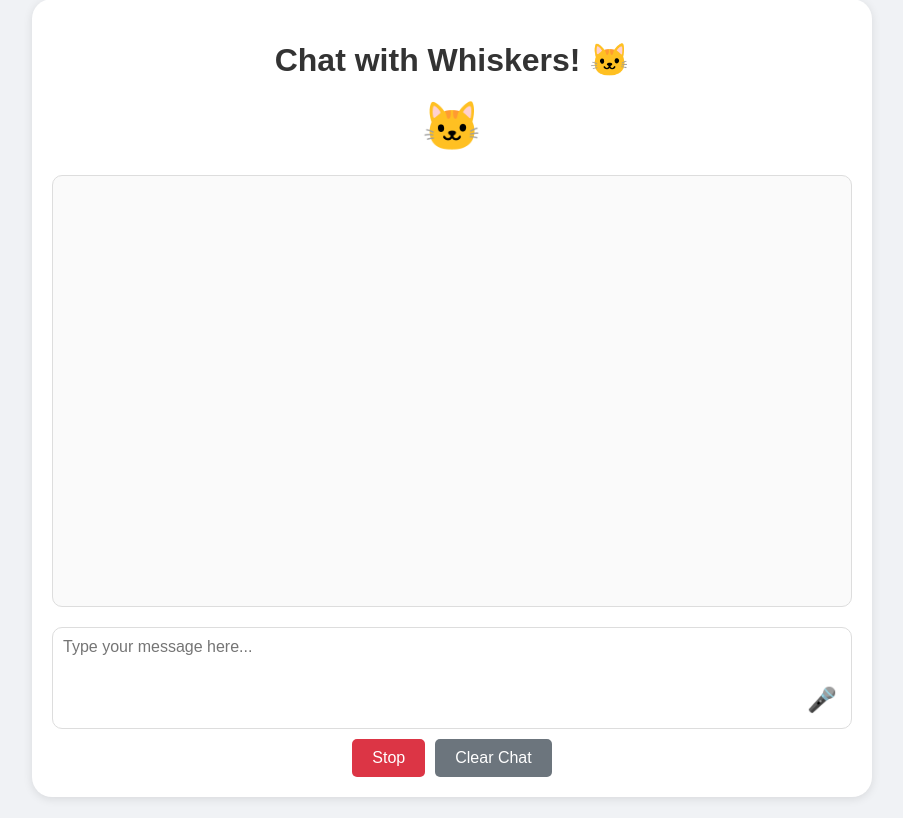
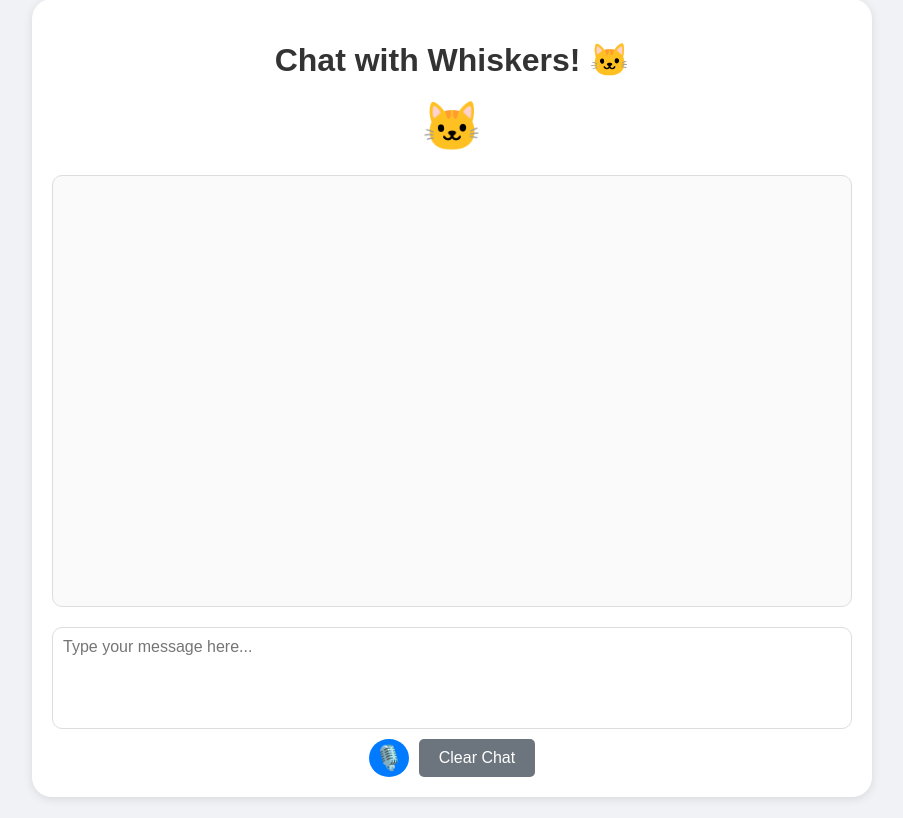
Before and after one commit to hnvt1989/kid_chat, a Flask app: page / in a window 1280 px wide. Shown: the part 22-840 px from the top of the page, without its empty margins (188-1091 px from the left). Run offline with Flask 3, Linux system fonts and the light colour scheme.

Commit message:
Remove stop button and adjust UI

```diff
--- a/static/styles.css
+++ b/static/styles.css
@@ -76,7 +76,6 @@ textarea {
     width: 100%;
     height: 80px;
     padding: 10px;
-    padding-right: 50px;
     border: 1px solid #ddd;
     border-radius: 10px;
     resize: none;
@@ -85,16 +84,14 @@ textarea {
 }
 
 .mic-button {
-    position: absolute;
-    right: 10px;
-    bottom: 10px;
-    background: none;
+    background: #007bff;
+    color: white;
     border: none;
     font-size: 24px;
     cursor: pointer;
     padding: 5px;
     border-radius: 50%;
-    transition: all 0.3s ease;
+    transition: background-color 0.3s;
 }
 
 .mic-button:hover {
@@ -143,10 +140,6 @@ button {
     color: white;
 }
 
-#stop {
-    background: #dc3545;
-    color: white;
-}
 
 #clear {
     background: #6c757d;
--- a/templates/index.html
+++ b/templates/index.html
@@ -30,12 +30,11 @@
         <div class="input-container">
             <div class="input-wrapper">
                 <textarea id="message" placeholder="Type your message here..." maxlength="200" readonly></textarea>
-                <button id="mic" class="mic-button" title="Click to start/stop listening">
-                    🎤
-                </button>
             </div>
             <div class="buttons">
-                <button id="stop" disabled>Stop</button>
+                <button id="mic" class="mic-button" title="Click to start/stop listening">
+                    🎙️
+                </button>
                 <button id="clear">Clear Chat</button>
             </div>
         </div>
@@ -44,7 +43,6 @@
     <script>
     const chatbox = document.getElementById('chatbox');
     const messageInput = document.getElementById('message');
-    const stopBtn = document.getElementById('stop');
     const clearBtn = document.getElementById('clear');
     const micBtn = document.getElementById('mic');
     const loading = document.getElementById('loading');
@@ -60,7 +58,6 @@
     // Audio playback control
     let currentAudio = null;
     let isSpeaking = false;
-    let isConversationActive = false;
 
     // Check if browser supports speech recognition
     const SpeechRecognition = window.SpeechRecognition || window.webkitSpeechRecognition;
@@ -156,9 +153,6 @@
         }
     }, { once: true });
 
-    function updateStopButton() {
-        stopBtn.disabled = !isConversationActive;
-    }
 
     if (SpeechRecognition) {
         recognition = new SpeechRecognition();
@@ -169,8 +163,7 @@
         recognition.onstart = () => {
             micBtn.classList.add('listening');
             isListening = true;
-            isConversationActive = true;
-            updateStopButton();
+
             messageInput.placeholder = "Listening...";
         };
 
@@ -215,8 +208,6 @@
             }
             micBtn.classList.remove('listening');
             isListening = false;
-            isConversationActive = false;
-            updateStopButton();
             addMessage('Sorry, I had trouble understanding you. Please try again.');
         };
     } else {
@@ -251,8 +242,6 @@
 
     function setLoading(isLoading) {
         loading.style.display = isLoading ? 'block' : 'none';
-        isConversationActive = isLoading;
-        updateStopButton();
     }
 
     async function sendMessage(text) {
@@ -298,32 +287,8 @@
             }
         } else {
             isListening = false;
-            isConversationActive = false;
-            updateStopButton();
             recognition.stop();
         }
-    });
-
-    stopBtn.addEventListener('click', () => {
-        // Stop speech recognition
-        if (isListening) {
-            isListening = false;
-            recognition.stop();
-        }
-
-        // Stop any ongoing speech
-        if (currentAudio) {
-            currentAudio.pause();
-            currentAudio.currentTime = 0;
-        }
-
-        // Reset states
-        isSpeaking = false;
-        isConversationActive = false;
-        setLoading(false);
-        micBtn.classList.remove('listening', 'speaking');
-        messageInput.value = '';
-        messageInput.placeholder = "Type your message here...";
     });
 
     clearBtn.addEventListener('click', () => {
@@ -335,8 +300,6 @@
         }
         // Reset states
         isSpeaking = false;
-        isConversationActive = false;
-        updateStopButton();
     });
 
     // Add keyboard shortcut for toggling speech recognition
@@ -353,8 +316,6 @@
             }
             // Reset states
             isSpeaking = false;
-            isConversationActive = false;
-            updateStopButton();
         }
     });
 
```
Also changed, not shown: README.md.
